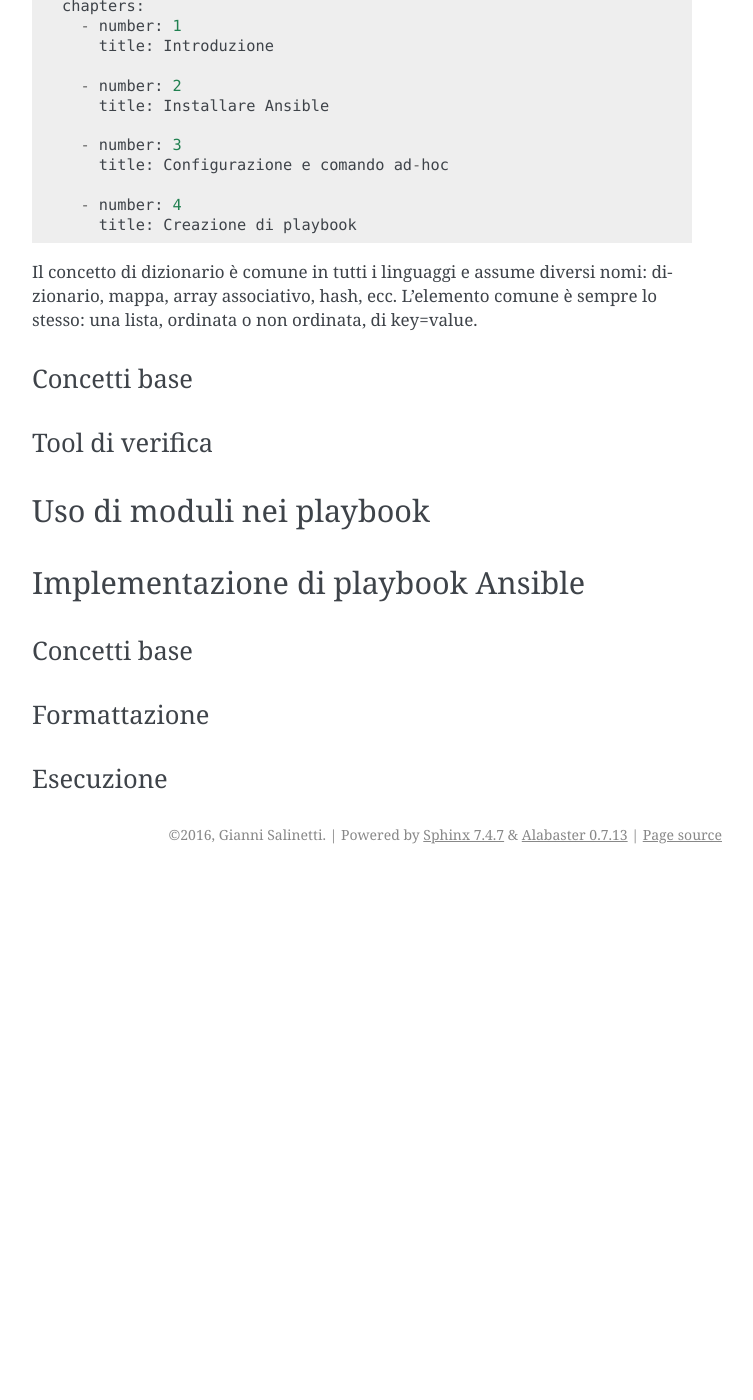
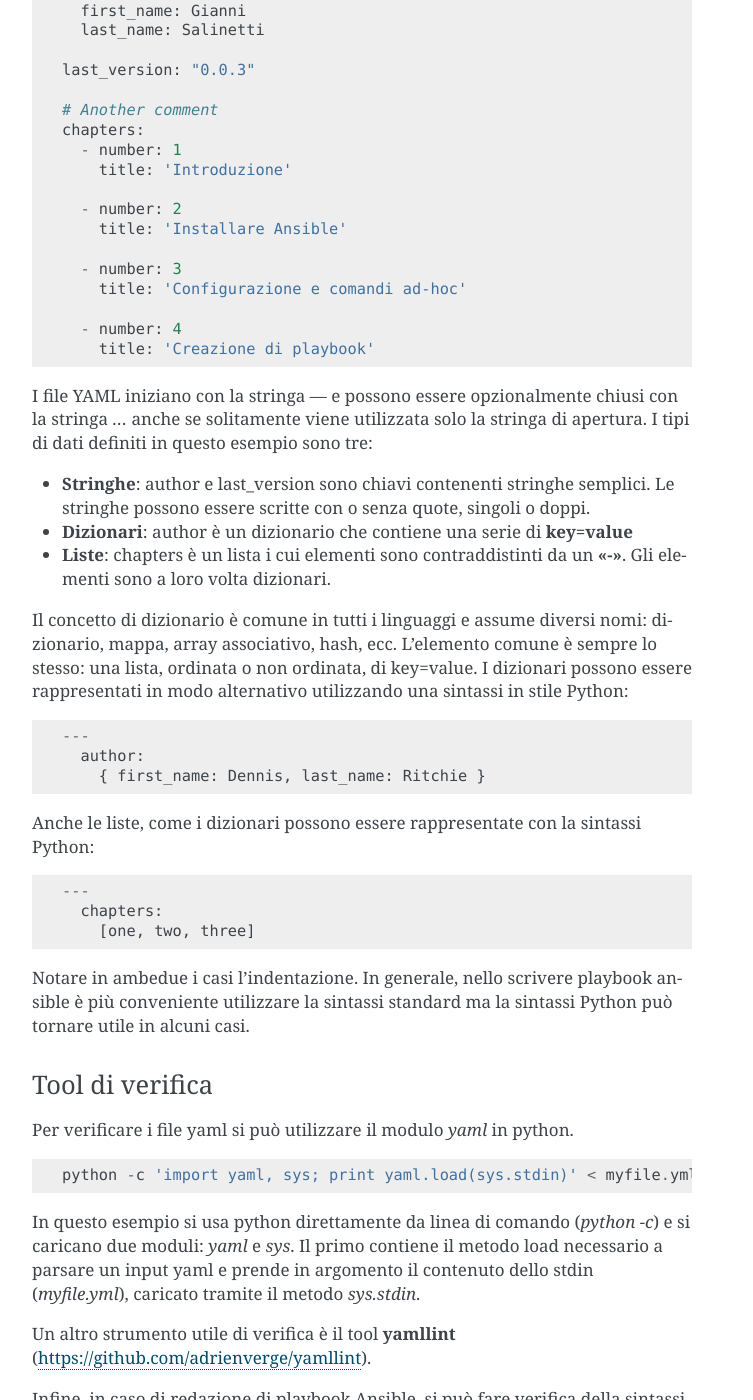
Before and after one commit to giannisalinetti/do407_test, a Sphinx documentation site: the page built from docs/source/playbook.rst, in a window 1280 px wide and 1400 px high, scrolled down 841 px. Shown: the whole window, without its empty margins (388-1141 px from the left). Built offline with Sphinx 7.4.7, drawn with Linux system fonts in a browser that asks for light colours; before the commit the page ends 1715 px from its top, so only the background shows below that; some of the changed text lies outside the part shown.

Commit message:
Completed YAML section

```diff
--- a/docs/source/playbook.rst
+++ b/docs/source/playbook.rst
@@ -28,40 +31,77 @@ Un esempio di file YAML contentente diversi tipi di dati:
   ---
   title: AnsibleLab
 
+  # This is just a comment
+
   author:
     first_name: Gianni
     last_name: Salinetti
 
-  last_version: 0.0.3
+  last_version: "0.0.3"
 
+  # Another comment
   chapters:
     - number: 1
-      title: Introduzione
+      title: 'Introduzione'
 
     - number: 2
-      title: Installare Ansible
+      title: 'Installare Ansible'
 
     - number: 3
-      title: Configurazione e comando ad-hoc
+      title: 'Configurazione e comandi ad-hoc'
 
     - number: 4
-      title: Creazione di playbook
+      title: 'Creazione di playbook'
 
+I file YAML iniziano con la stringa `---` e possono essere opzionalmente chiusi con la stringa `...` anche se solitamente viene utilizzata solo la stringa di apertura.
+I tipi di dati definiti in questo esempio sono tre:
 
+* **Stringhe**: author e last_version sono chiavi contenenti stringhe semplici. Le stringhe possono essere scritte con o senza quote, singoli o doppi.
+* **Dizionari**: author è un dizionario che contiene una serie di **key=value**
+* **Liste**: chapters è un lista i cui elementi sono contraddistinti da un **"-"**. Gli elementi sono a loro volta dizionari.
 
 Il concetto di dizionario è comune in tutti i linguaggi e assume diversi nomi: dizionario, mappa, array associativo, hash, ecc. L'elemento comune è sempre lo stesso: una lista, ordinata o non ordinata, di key=value.
+I dizionari possono essere rappresentati in modo alternativo utilizzando una sintassi in stile Python:
+::
 
-Concetti base
-*************
+  ---
+    author:
+      { first_name: Dennis, last_name: Ritchie }
+
+Anche le liste, come i dizionari possono essere rappresentate con la sintassi Python:
+::
+
+  ---
+    chapters:
+      [one, two, three]
+
+Notare in ambedue i casi l'indentazione. In generale, nello scrivere playbook ansible è più conveniente utilizzare la sintassi standard ma la sintassi Python può tornare utile in alcuni casi.
 
 Tool di verifica
 ****************
 
-Uso di moduli nei playbook
-##########################
+Per verificare i file yaml si può utilizzare il modulo `yaml` in python.
+::
+
+  python -c 'import yaml, sys; print yaml.load(sys.stdin)' < myfile.yml
+
+In questo esempio si usa python direttamente da linea di comando (`python -c`) e si caricano due moduli: `yaml` e `sys`. Il primo contiene il metodo load necessario a parsare un input yaml e prende in argomento il contenuto dello stdin (`myfile.yml`), caricato tramite il metodo `sys.stdin`.
+
+Un altro strumento utile di verifica è il tool **yamllint** (`<https://github.com/adrienverge/yamllint>`_).
+
+Infine, in caso di redazione di playbook Ansible, si può fare verifica della sintassi con il comando
+::
+
+  ansible-playbook <playbook_file> --syntax-check
+
+.. warning: L'opzione --syntax-check permette di verificare solo eventuali errori di sintassi, non testa errori di logica, path o url.
 
 Implementazione di playbook Ansible
 ###################################
+
+Si è gia parlato dei moduli Ansible e del loro funzionamento. Si è visto come da command line, con il comando `ansible` si possa eseguire uno specifico modulo.
+I playbook permettono di eseguire più moduli in sequenze ordinate all'interno di attività dette **task**, contentute a loro volta in un blocco esecutivo che prende il nome di **play**. Un playbook può contenere più di un play, eseguiti in sequenza secondo l'ordine di apparizione.
+
 
 Concetti base
 *************
```
Also changed, not shown: other parts of docs/source/playbook.rst (+5 -2 lines).
